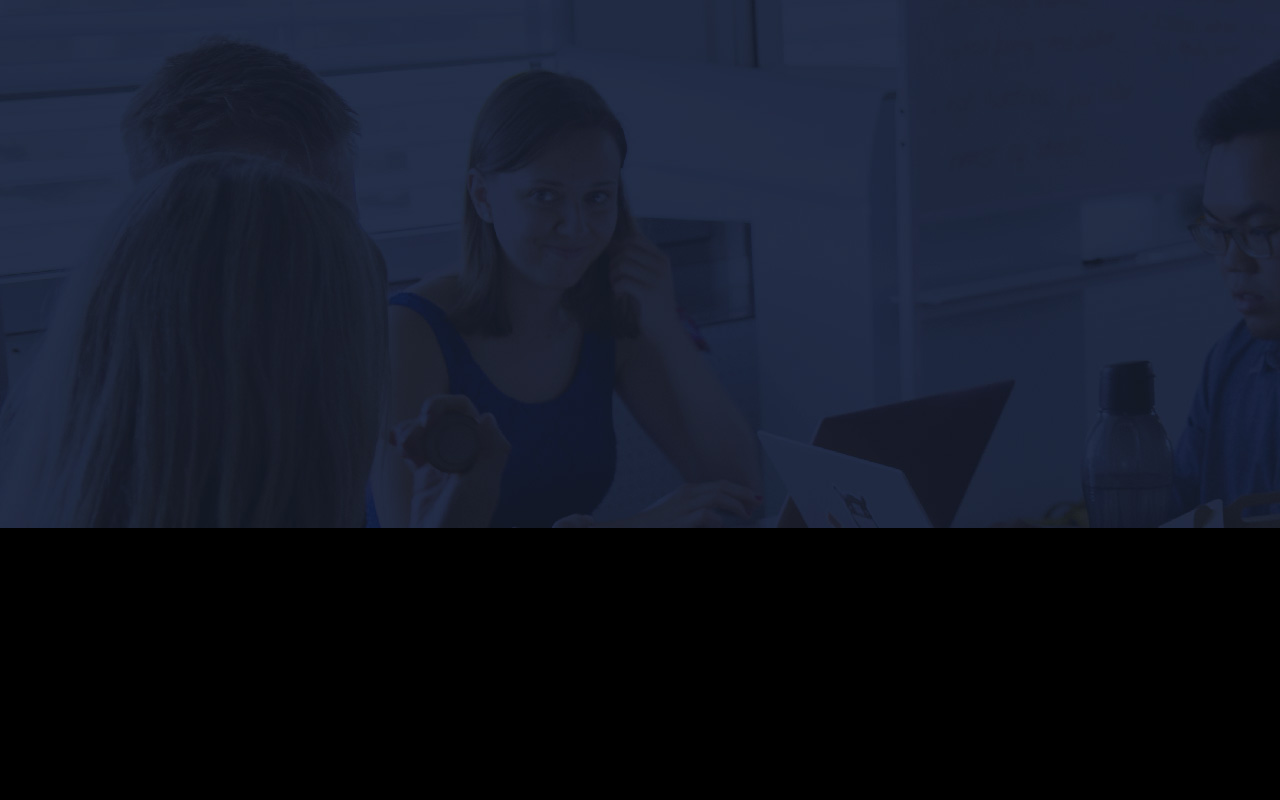
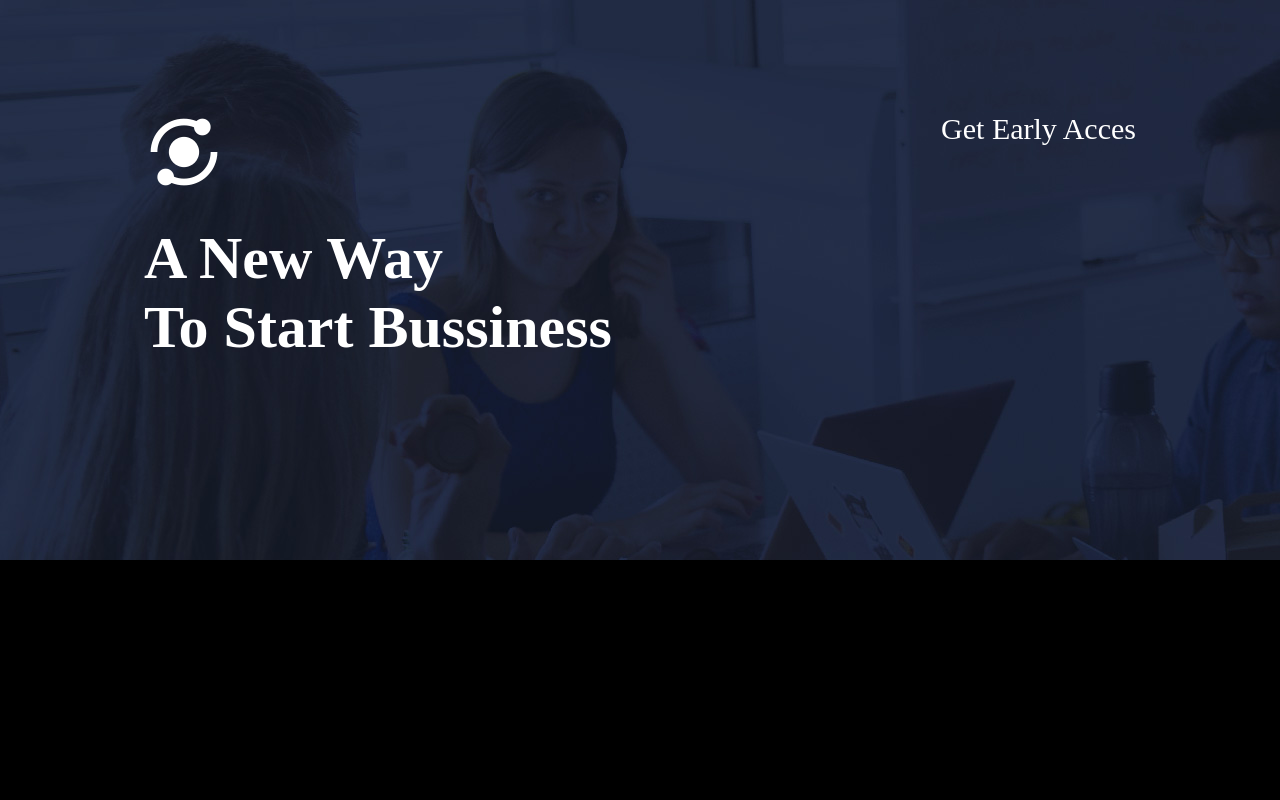
Before and after one commit to juanesssxs/atlas_project, a plain HTML site: page index.html in a window 1280 px wide. Shown: the top 800 px of the page. Drawn offline with nearby package versions, Linux system fonts and the light colour scheme.

Commit message:
Agrgue conteniod al header

```diff
--- a/Style/index.css
+++ b/Style/index.css
@@ -12,19 +12,40 @@ body{
 
 header{
     width: 100%;
-    height: 66%;
+    height: 70%;
     background-image: url(../Assets/images/banner-bk.jpg);
-    display: flex;
 
 }
-/* .title{
+
+.icon-logo{
+    width: 100%;
+    height: 40%;
+    display: flex;
+    justify-content: space-between;
+    color: #fff;
+    font-size: 30px;
+}
+
+.icon-logo > box-icon{
+    margin-left: 9rem;
+    margin-top: 7rem;
+    font-size: 5rem;
+}
+
+.icon-logo > p{
+    margin-right: 9rem;
+    margin-top: 7rem;
+}
+
+.title{
     width: 50%;
-    height: 50%;
+    height: 30%;
     color: #fff;
-    font-size: 40px;
-    margin-left: 100px;
-    margin-top: 13rem;
-} */
+    display: flex;
+    font-size: 30px;
+    margin-left: 9rem;
+
+}
 /* .letters{
 
 } */
--- a/index.html
+++ b/index.html
@@ -4,15 +4,17 @@
     <meta charset="UTF-8">
     <link rel="stylesheet" href="./Style/index.css">
     <meta name="viewport" content="width=device-width, initial-scale=1.0">
+    <link href='https://unpkg.com/boxicons@2.1.4/css/boxicons.min.css' rel='stylesheet'>
     <title>Atlas Project</title>
 </head>
 <body>
    <header>
      <div class="icon-logo">
-          <box-icon></box-icon>
+          <box-icon><i class='bx bxs-analyse' style='color:#ffffff'></i></box-icon>
+          <p>Get Early Acces</p>
      </div>
      <div class="title">
-          <!-- <h1>A New Way <br> To Start Bussiness</h1> -->
+           <h1>A New Way <br> To Start Bussiness</h1>
      </div>
      <div class="letters">
           <!-- <p>Lorem ipsum dolor sit amet consectetur adipisicing elit. Voluptas minus delectus omnis fuga ad sunt repellat maiores consequuntur modi vel
```
Also changed, not shown: Assets/images/icon2.png (added).
